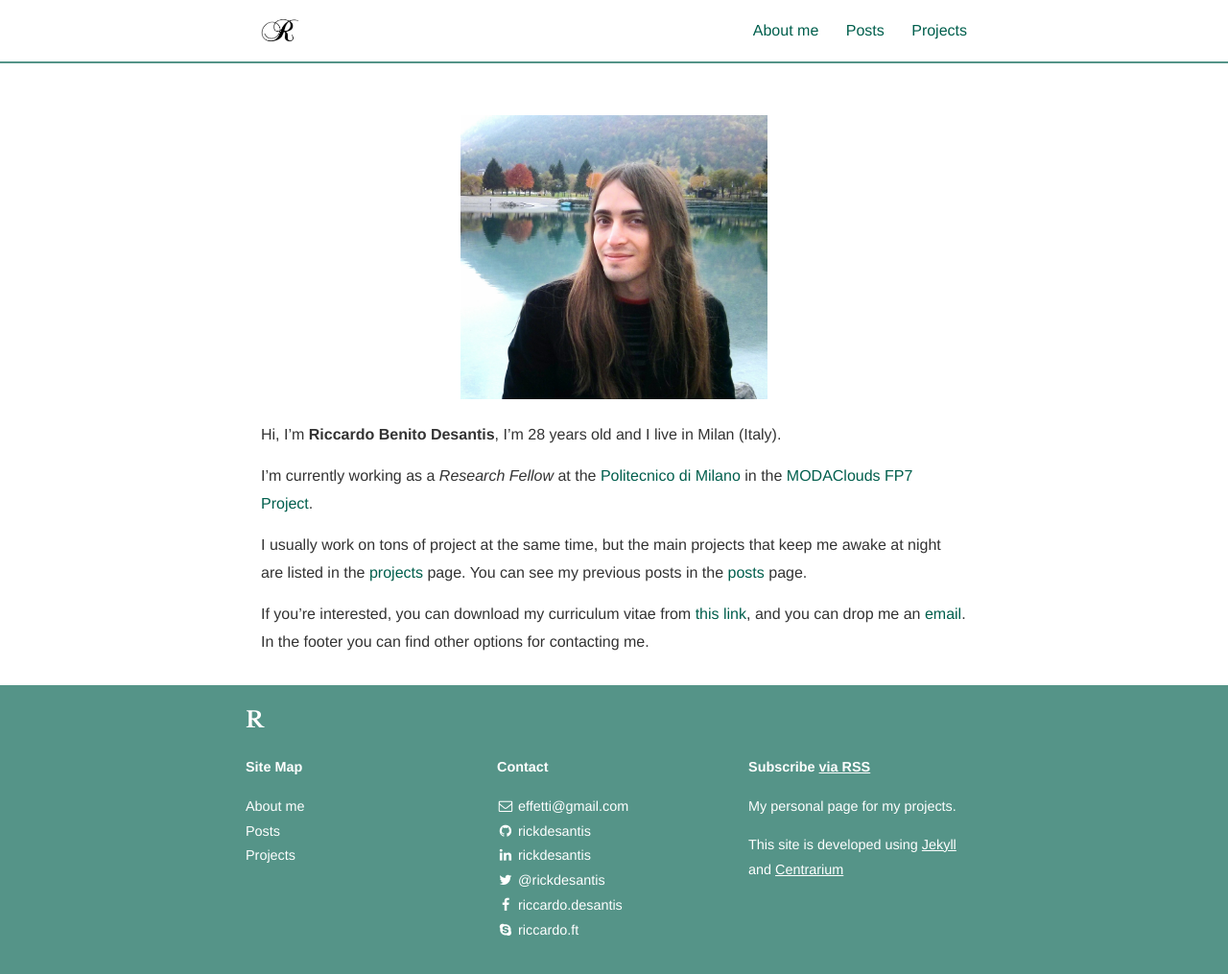
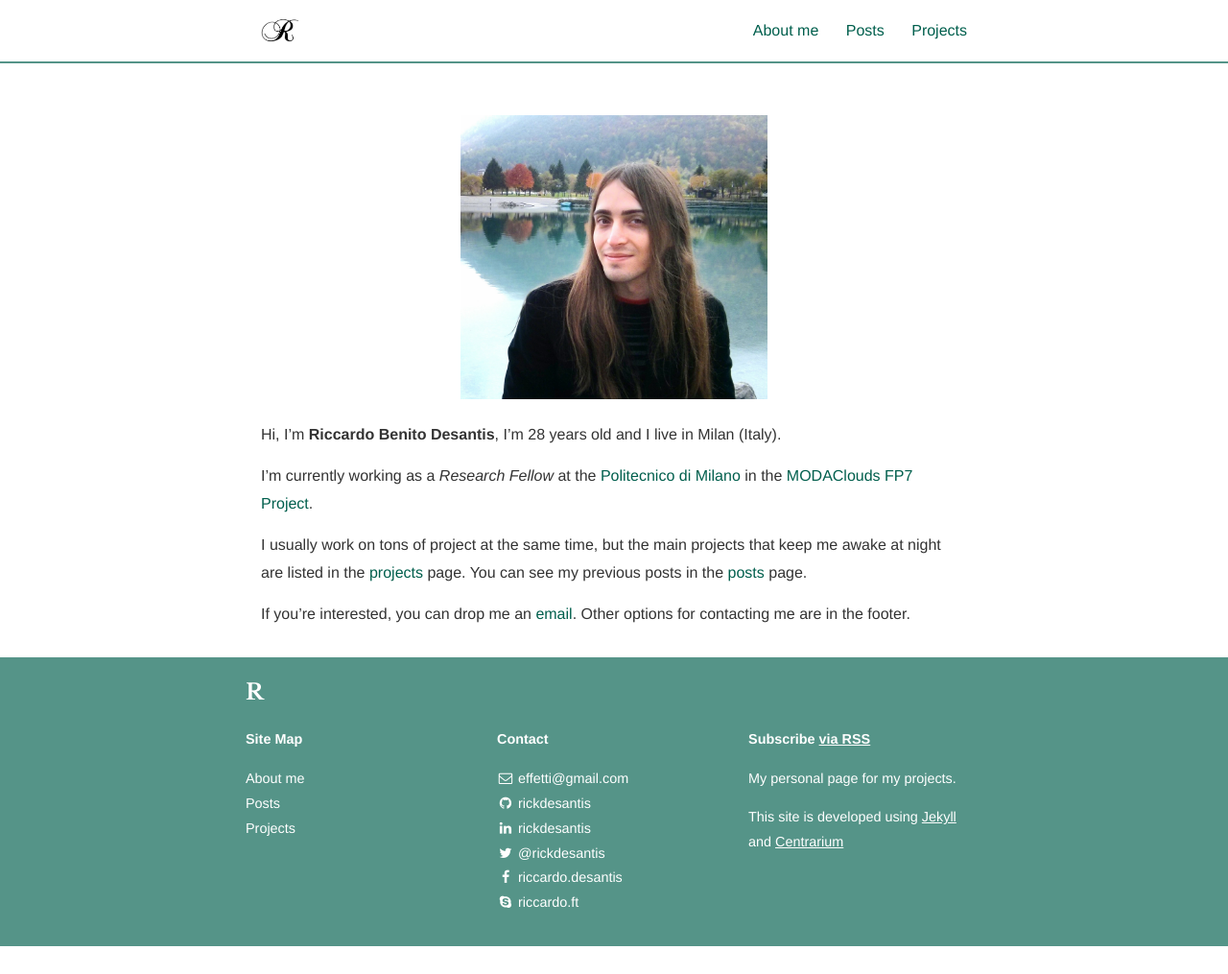
Before and after one commit to rickdesantis/rickdesantis.github.io, a Jekyll site: the page built from index.md, in a window 1280 px wide. Shown: the whole page at 96% size. Built offline with Jekyll 4.4.1, drawn with Linux system fonts in a browser that asks for light colours; nearby versions of some CDN libraries; some web fonts are replaced; a style sheet for code colours, icons or effects is not loaded; after the commit the page ends 986 px from its top, so only the background shows below that.

Commit message:
Removed the curriculum

```diff
--- a/index.md
+++ b/index.md
@@ -12,11 +12,10 @@ I'm currently working as a *Research Fellow* at the [Politecnico di Milano][poli
 
 I usually work on tons of project at the same time, but the main projects that keep me awake at night are listed in the [projects][projects] page. You can see my previous posts in the [posts][posts] page.
 
-If you're interested, you can download my curriculum vitae from [this link][cv], and you can drop me an [email][email]. In the footer you can find other options for contacting me.
+If you're interested, you can drop me an [email][email]. Other options for contacting me are in the footer.
 
 [polimi]: http://www.polimi.it
 [modaclouds]: http://www.modaclouds.eu
-[cv]: https://github.com/rickdesantis/CurriculumVitae/blob/master/RiccardoDesantis.pdf
 [projects]: projects/
 [posts]: posts/
 [email]: mailto:effetti@gmail.com
```
Also changed, not shown: 3 other files.
